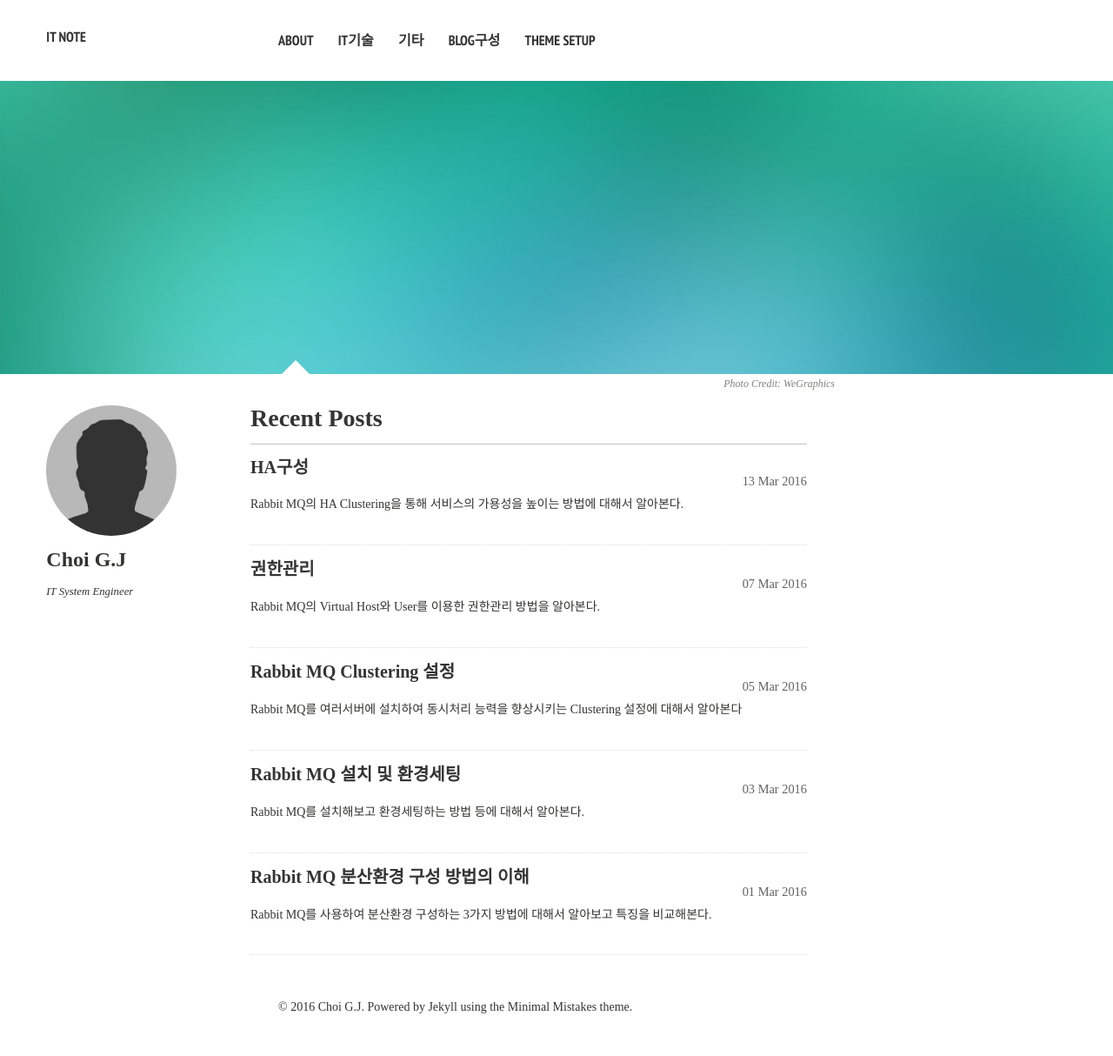
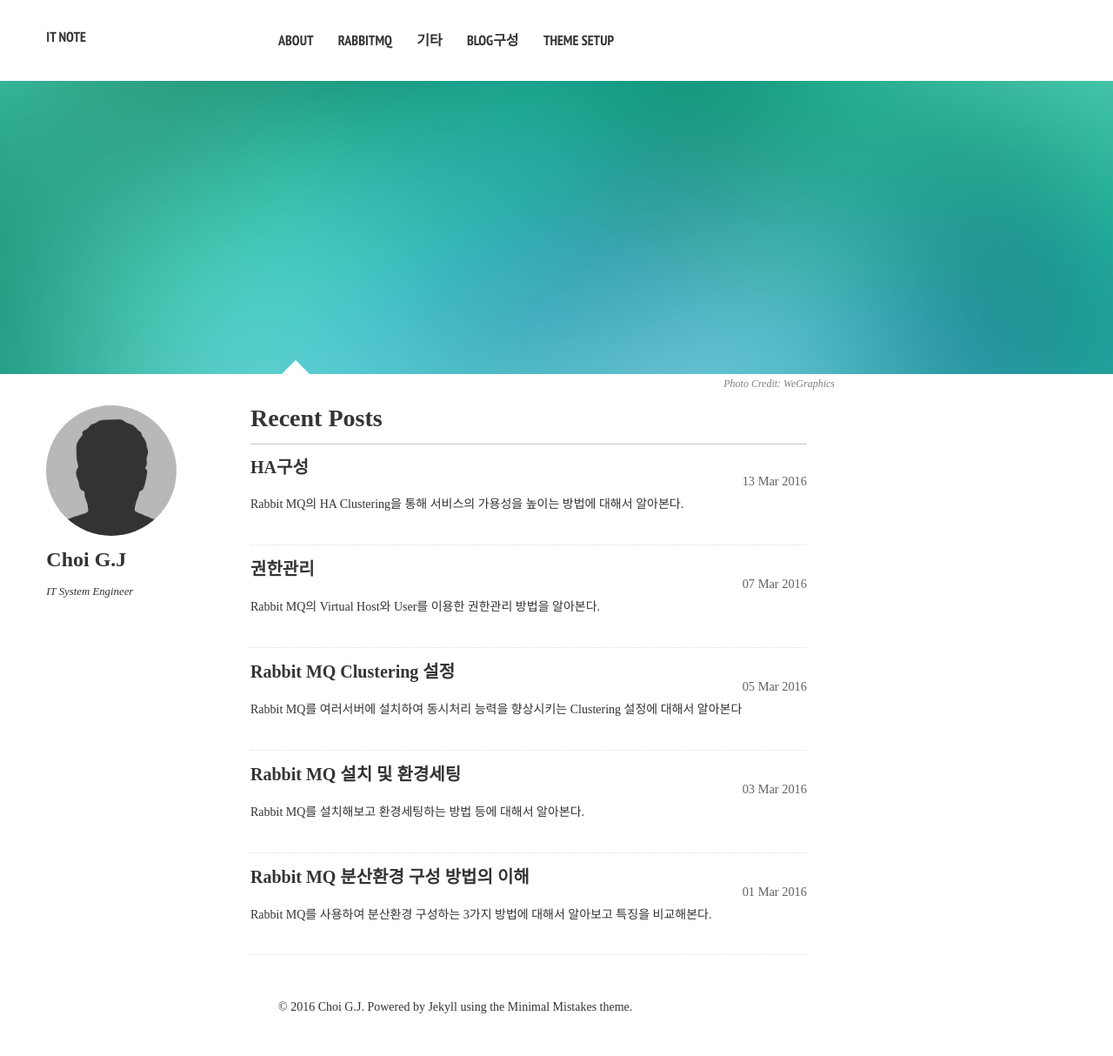
Before and after one commit to gjchoi/gjchoi.github.io, a Jekyll site: the page built from index.md, in a window 1280 px wide. Shown: the whole page at 87% size. Built offline with Jekyll 4.4.1, drawn with Linux system fonts in a browser that asks for light colours; nearby versions of some CDN libraries.

Commit message:
Update navigation.yml

```diff
--- a/_data/navigation.yml
+++ b/_data/navigation.yml
@@ -3,8 +3,8 @@
 - title: About
   url: /about/
 
-- title: IT기술
-  url: /tech/
+- title: RabbitMQ
+  url: /rabbit/
 
 - title: 기타
   url: /etc/
```
